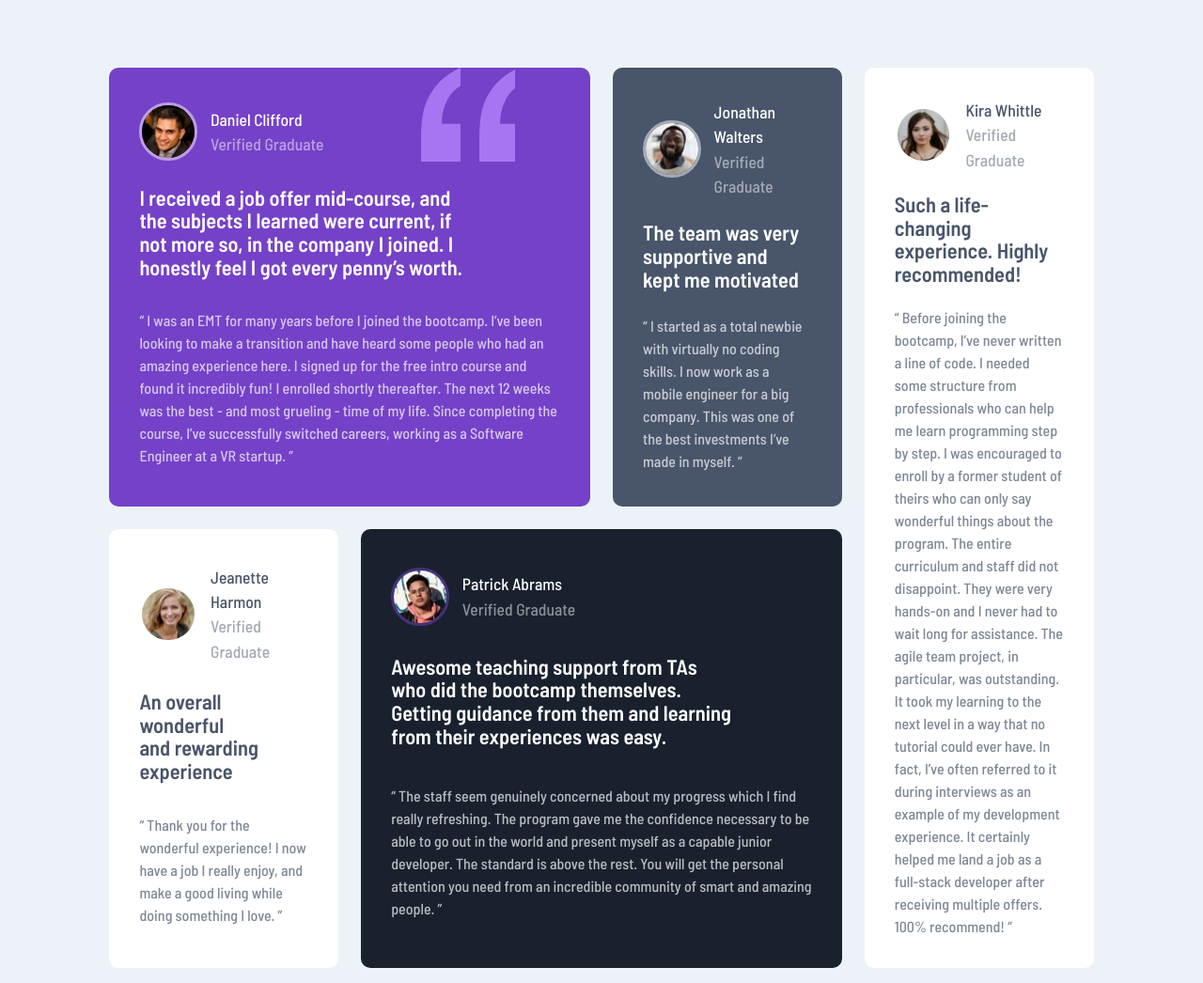
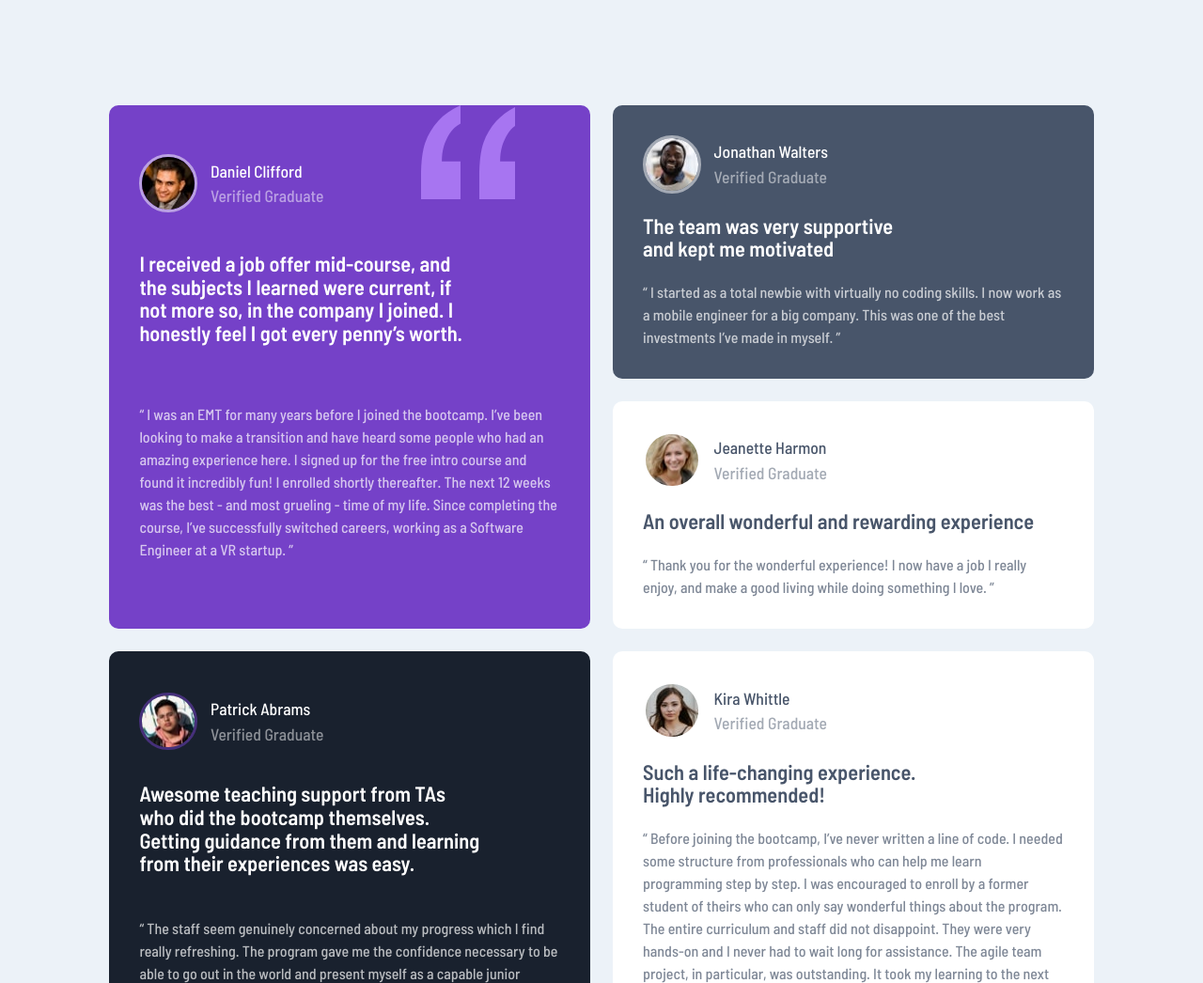
Before and after one commit to coyoteshkw/frontend-mentor, a plain HTML site: page testimonials-grid-section-main/index.html in a window 1280 px wide. Shown: the top 1046 px of the page at 94% size. Drawn offline with Linux system fonts and the light colour scheme.

Commit message:
fix problem

```diff
--- a/testimonials-grid-section-main/style.css
+++ b/testimonials-grid-section-main/style.css
@@ -225,11 +225,15 @@ body {
 }
 
 @media screen and (min-width: 750px) {
+  body {
+    margin-block: 7rem;
+  }
+
   .main {
     /* grid-template-rows: repeat(auto-fill, 1fr); */
     /* grid-template-rows: repeat(4, 1fr); */
     grid-template-rows: repeat(fit-content, 1fr);
-    grid-template-columns: repeat(2, 1fr);
+    grid-template-columns: repeat(2, minmax(300px, 1fr));
     max-width: 85%;
   }
 
@@ -269,7 +273,7 @@ body {
   }
 }
 
-@media screen and (min-width: 1210px) {
+@media screen and (min-width: 1410px) {
   .main {
     grid-template-columns: repeat(4, 1fr);
     grid-template-rows: repeat(2, 1fr);
```
Also changed, not shown: testimonials-grid-section-main/index.html (+0 -1 lines).
